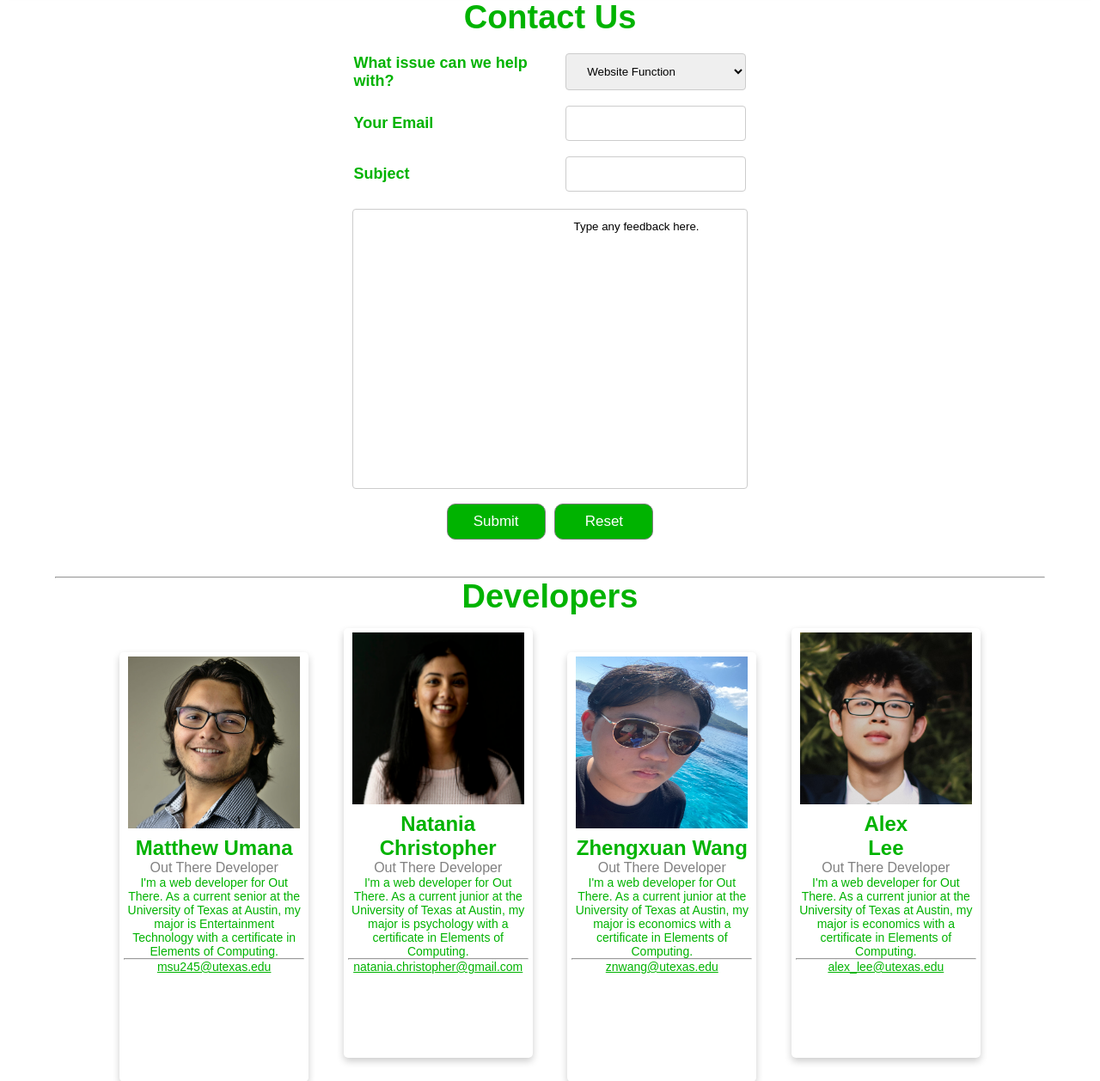
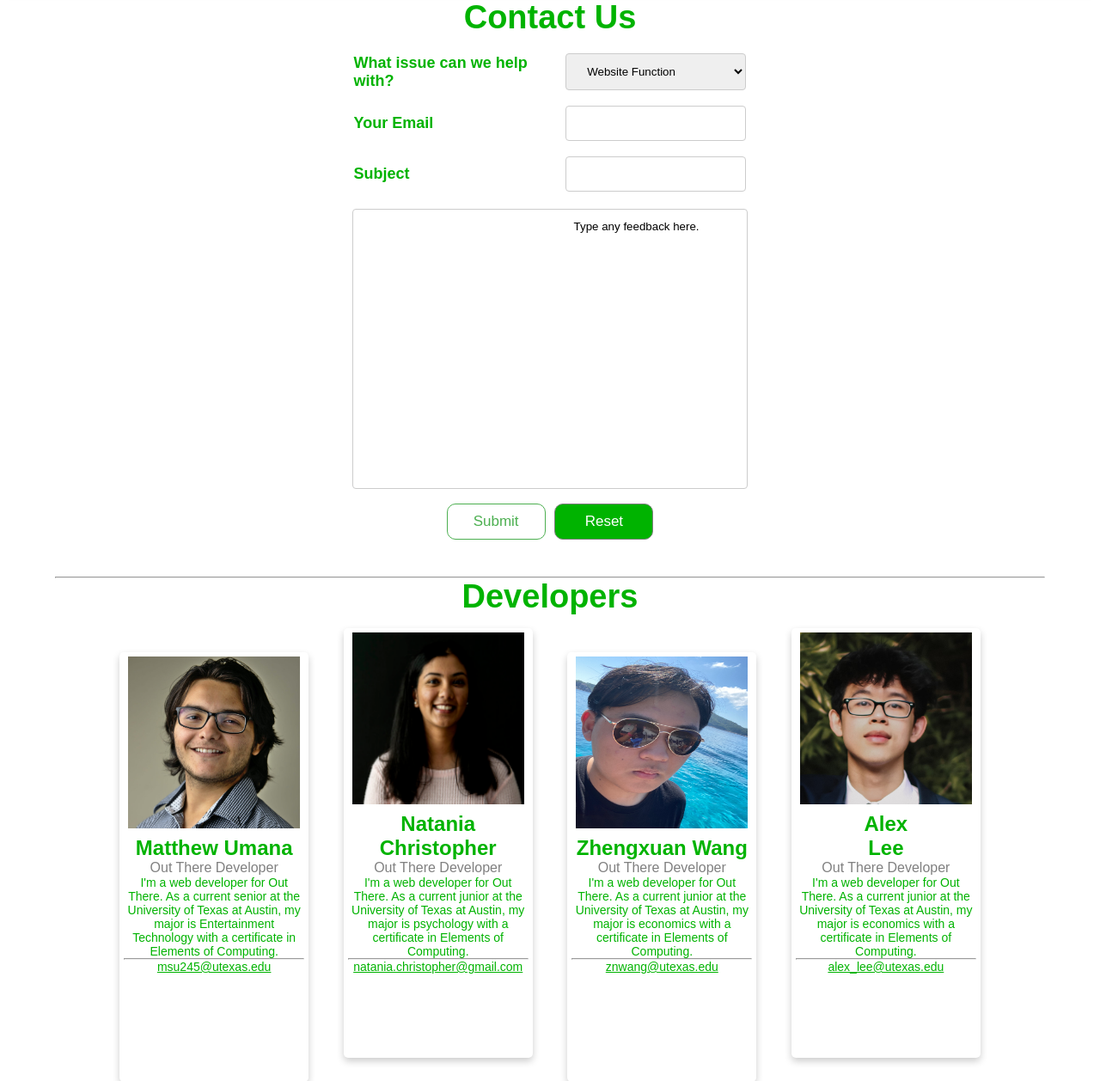
Before and after one commit to mumana98/Out-There, a PHP site: page /pages/contact.html in a window 1280 px wide, with the pointer over the restyled element. Shown: the part 91-1349 px from the top of the page at 86% size. Run offline with PHP 8.4, Linux system fonts and the light colour scheme.

Commit message:
Button hover added

```diff
--- a/styles/contact.css
+++ b/styles/contact.css
@@ -171,3 +171,9 @@ h1 {
   margin: 0 !important;
   font-size: 24px !important;
 }
+
+#submit:hover {
+    border: 1px solid #4CAF50;
+    background-color: rgba(255, 255, 255, 0.5);
+    color: #4CAF50;
+}
```
